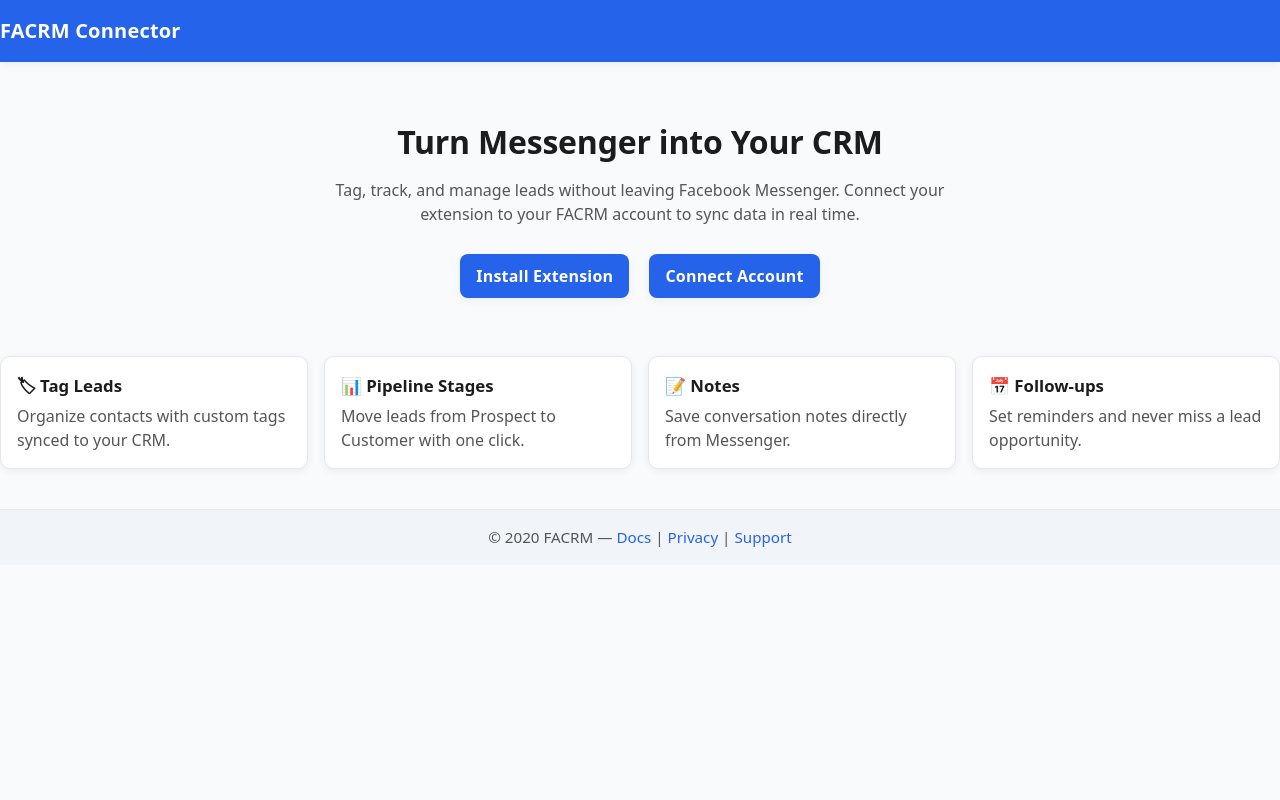
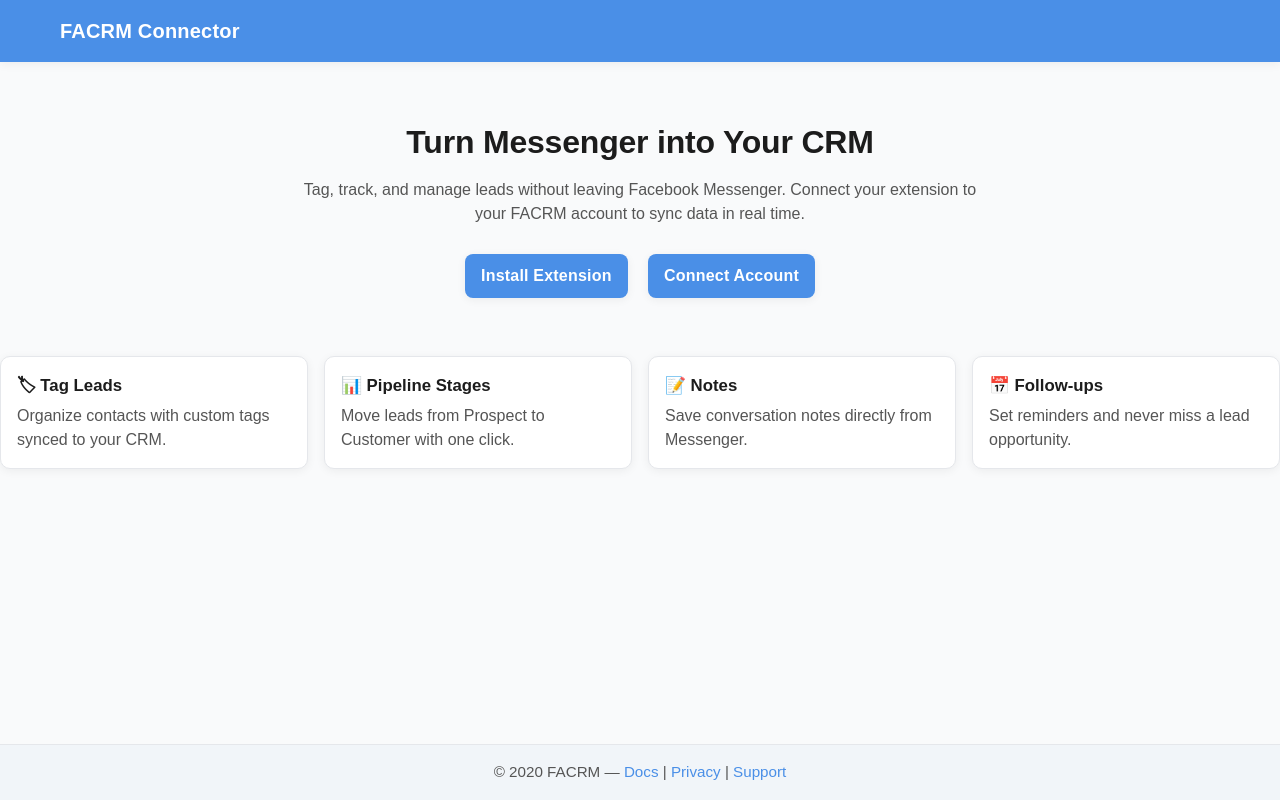
Before and after one commit to ldanie38/repo, a Django app: template src/templates/landing.html in a window 1280 px wide. Run offline with Django 4.2, Linux system fonts and the light colour scheme; the template is opened without the code that fills it: most values are stand-ins (such as "Sample title", 1, 10 or a date in 2020).

Commit message:
landing page css

```diff
--- a/src/static/css/styles.css
+++ b/src/static/css/styles.css
@@ -5,8 +5,8 @@
     --text: #1c1c1c;
     --muted: #555555;
     --border: #e5e7eb;
-    --primary: #2563eb;
-    --primary-600: #1d4ed8;
+    --primary: #4a8fe7;
+    --primary-600: #4a8fe7;   /* matching darker shade */
     --shadow: 0 2px 10px rgba(0, 0, 0, 0.06);
     --radius: 10px;
     --radius-sm: 8px;
@@ -21,13 +21,19 @@
 html, body {
     margin: 0;
     padding: 0;
+    height: 100%; /* ✅ needed for sticky footer */
 }
 
 body {
-    font-family: ui-sans-serif, system-ui, -apple-system, Segoe UI, Roboto, Helvetica, Arial, "Apple Color Emoji", "Segoe UI Emoji";
+    font-family: "indivisible", sans-serif;
+    font-weight: 500;
+    font-style: normal;
     color: var(--text);
     background: var(--bg);
     line-height: 1.5;
+
+    display: flex;          /* ✅ sticky footer layout */
+    flex-direction: column; /* stack header, main, footer */
 }
 
 a { color: var(--primary); text-decoration: none; }
@@ -46,12 +52,13 @@
     color: #fff;
     padding: 16px 0;
     box-shadow: var(--shadow);
+    display: flex;
 }
 
 header .container {
     display: flex;
     align-items: center;
-    justify-content: space-between;
+    justify-content: flex-start; /* ✅ updated */
 }
 
 header h1 {
@@ -59,6 +66,7 @@
     font-size: 1.25rem;
     font-weight: 700;
     letter-spacing: 0.2px;
+    margin-left: 60px; /* ✅ updated */
 }
 
 /* ===== Hero ===== */
@@ -138,6 +146,11 @@
     .feature { grid-column: span 3; }
 }
 
+/* ===== Main ===== */
+main {
+    flex: 1; /* ✅ pushes footer to bottom when content is short */
+}
+
 /* ===== Footer ===== */
 footer {
     background: #f1f5f9;
@@ -146,16 +159,25 @@
     text-align: center;
     color: var(--muted);
     font-size: 0.95rem;
+    position: fixed;
+    left: 0;
+    bottom: 0;
+    width: 100%;
 }
+
+main {
+    padding-bottom: 64px;
+} /* equal to or larger than footer height */
+
 
 footer a { color: var(--primary); }
 footer a:hover { text-decoration: underline; }
 
-  /* ===== Utilities (optional but handy) ===== */
+/* ===== Utilities ===== */
 .center { text-align: center; }
 .hidden { display: none !important; }
 
-  /* ===== Optional: dark mode support ===== */
+/* ===== Dark mode ===== */
 @media (prefers-color-scheme: dark) {
     :root {
       --bg: #0b0f14;
@@ -163,7 +185,7 @@
       --text: #e6e6e6;
       --muted: #a3a3a3;
       --border: #1f2937;
-      --primary: #4f8cff;
+      --primary: #4a8fe7;
       --primary-600: #3a75e6;
       --shadow: 0 4px 20px rgba(0,0,0,0.35);
     }
--- a/src/templates/landing.html
+++ b/src/templates/landing.html
@@ -2,6 +2,8 @@
 <html lang="en">
   {% load static %}
   <link rel="stylesheet" href="{% static 'css/styles.css' %}">
+
+
 
 <head>
   <meta charset="UTF-8">
```
Also changed, not shown: extension/popup.html (+9 -21 lines), extension/styles.css (deleted, +0 -7 lines). Lines whose indentation alone changed are shown as unchanged.
